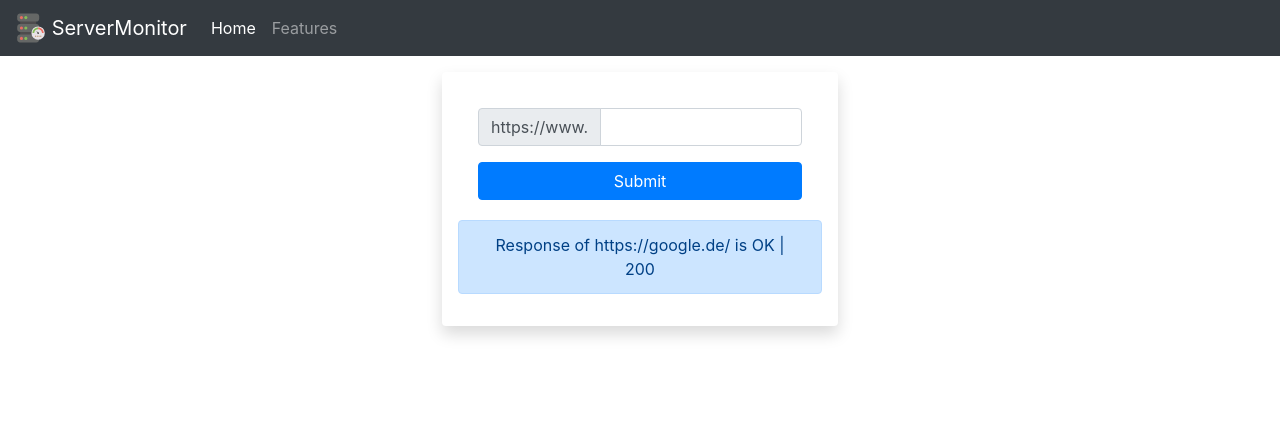
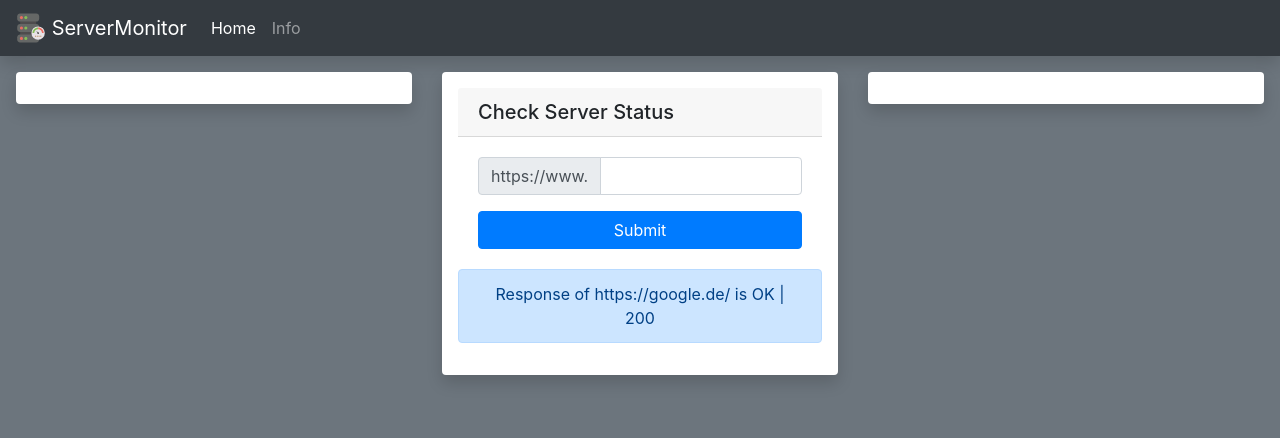
Before and after one commit to codemaster05330/ServerMonitor, a Flask app: page / in a window 1280 px wide. Shown: the top 438 px of the page. Run offline with Flask 2, Linux system fonts and the light colour scheme; data that the repository does not hold is empty; some libraries are stand-ins or nearby versions.

Commit message:
Update base UI

```diff
--- a/templates/base.html
+++ b/templates/base.html
@@ -5,13 +5,15 @@
     <meta charset="utf-8">
     <meta name="viewport" content="width=device-width, initial-scale=1, shrink-to-fit=no">
 
+    <link rel="icon" type="image/svg+xml" href="/static/img/icon.svg" sizes="any">
+
     <!-- Bootstrap CSS -->
     <link rel="stylesheet" href="https://stackpath.bootstrapcdn.com/bootstrap/4.3.1/css/bootstrap.min.css" integrity="sha384-ggOyR0iXCbMQv3Xipma34MD+dH/1fQ784/j6cY/iJTQUOhcWr7x9JvoRxT2MZw1T" crossorigin="anonymous">
 
     <title>{% block title %}{% endblock %}</title>
   </head>
-  <body>
-    <nav class="navbar navbar-expand-lg navbar-dark bg-dark">
+  <body class="bg-secondary">
+    <nav class="navbar navbar-expand-lg navbar-dark bg-dark shadow">
       <a class="navbar-brand" href="#">
         <img src="/static/img/icon.svg" width="30" height="30" class="d-inline-block align-top" alt="">
         ServerMonitor
@@ -22,17 +24,19 @@
       <div class="collapse navbar-collapse" id="navbarNavAltMarkup">
         <div class="navbar-nav">
           <a class="nav-item nav-link active" href="#">Home <span class="sr-only">(current)</span></a>
-            <a class="nav-item nav-link" href="#">Features</a>
+          <a class="nav-item nav-link" href="#">Info</a>
         </div>
       </div>
     </nav>
     <div class="row p-3">
       <div class="col">
+        {% block leftcol %}{% endblock %}
       </div>
       <div class="col">
         {% block content %}{% endblock %}
       </div>
       <div class="col">
+        {% block rightcol %}{% endblock %}
       </div>
     </div>
     <!-- Optional JavaScript -->
--- a/templates/index.html
+++ b/templates/index.html
@@ -4,6 +4,7 @@
 
 {% block content %}
 <div class="container shadow p-3 mb-5 bg-white rounded">
+  <h5 class="card-header">Check Server Status</h5>
   <div class="card-body">
     <form method="POST">
         <div class="input-group mb-3">
@@ -16,7 +17,16 @@
     </form>
   </div>
   <div class="alert alert-primary text-center" role="alert">
-    {% block text %}{{ a }}{% endblock %}
+  {% block text %}{{ a }}{% endblock %}
   </div>
 </div>
 {% endblock %}
+
+
+{% block leftcol %}
+<div class="container shadow p-3 mb-5 bg-white rounded"></div>
+{% endblock %}
+
+{% block rightcol %}
+<div class="container shadow p-3 mb-5 bg-white rounded"></div>
+{% endblock %}
```
Also changed, not shown: monitor_app.py (line endings or trailing spaces). Lines whose indentation alone changed are shown as unchanged.
